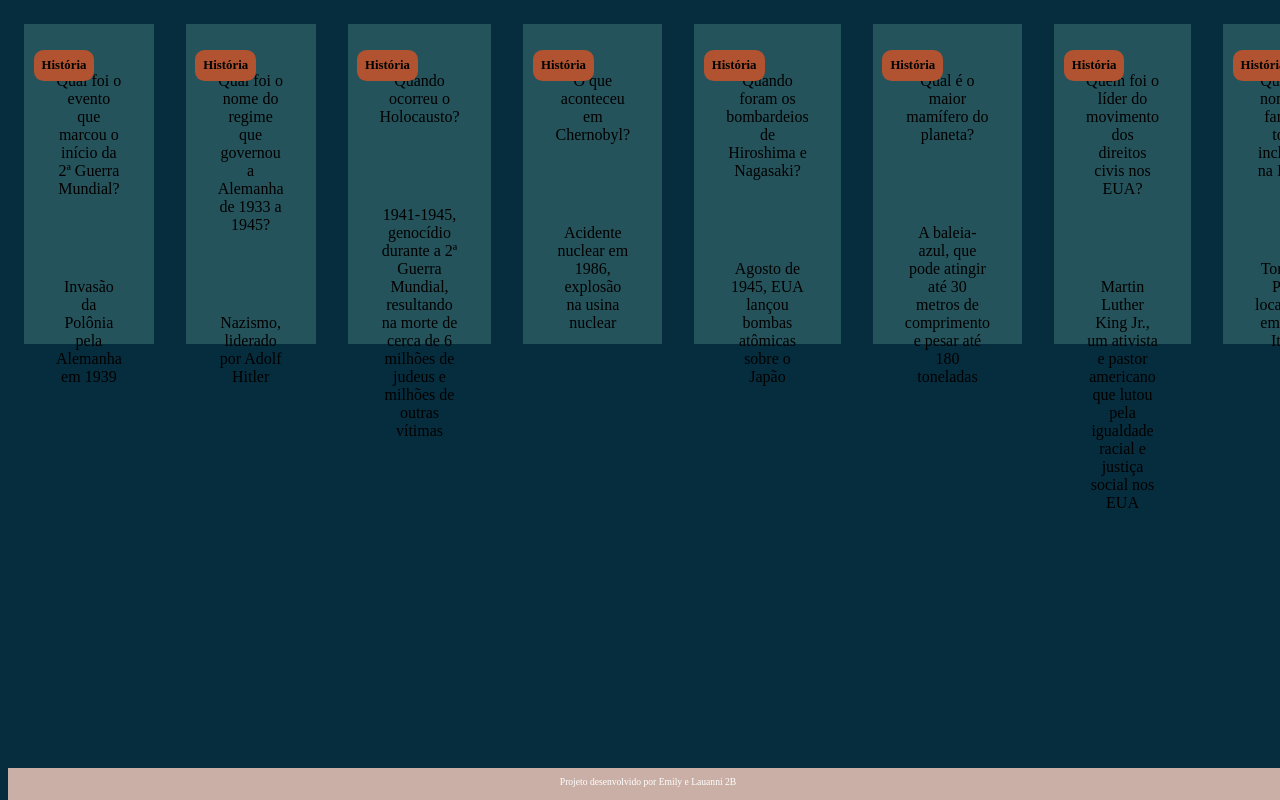
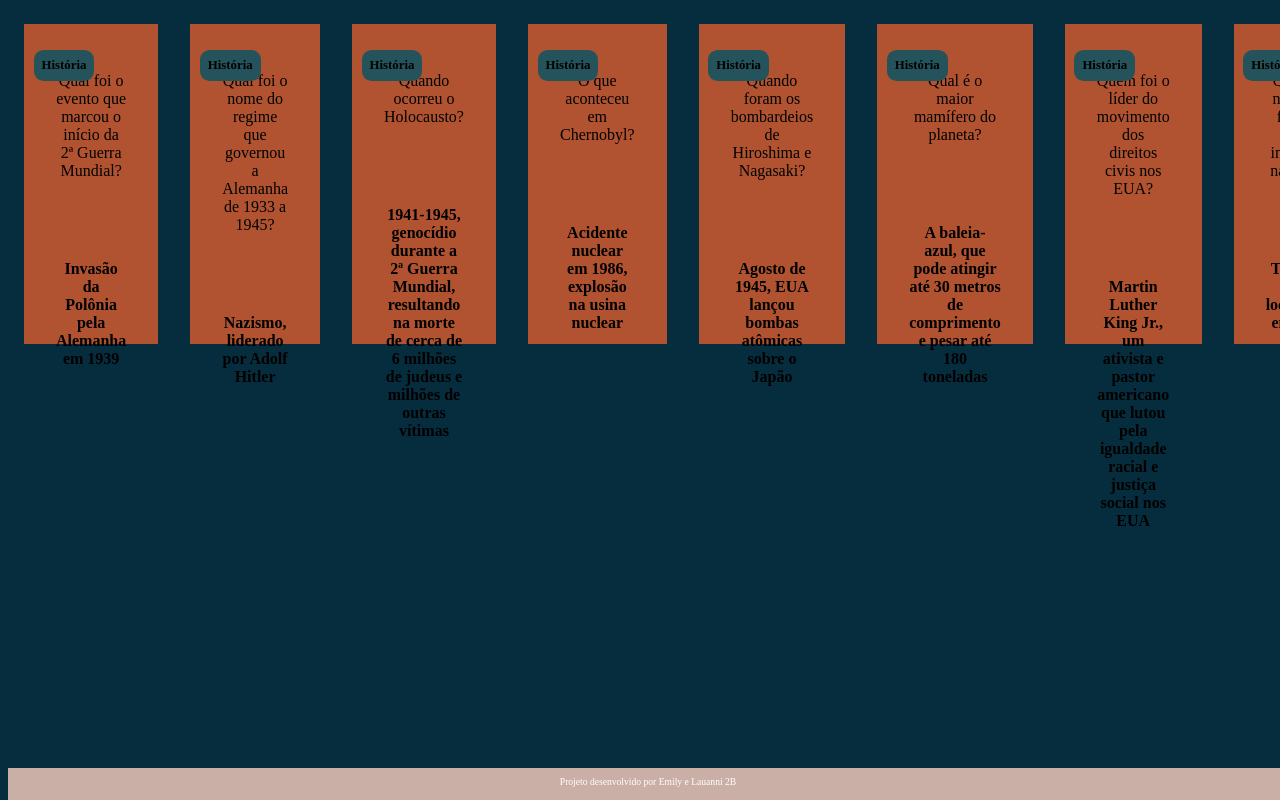
Before and after one commit to 7lauanni/flashcard_2B, a plain HTML site: page index.html in a window 1280 px wide. Shown: the top 800 px of the page. Drawn offline with Linux system fonts and the light colour scheme.

Commit message:
aula de 04/08

```diff
--- a/assets/style.css
+++ b/assets/style.css
@@ -9,7 +9,7 @@ display: flex;
 
 .cartao{
     margin: 1rem 1rem;
-    background-color: #25535b;
+    background-color: #b15330;
     height: 20rem;
     flex-grow: 1;
     flex-basis:calc(33% - 6rem) ;
@@ -22,7 +22,7 @@ display: flex;
 }
 
 .cartao__conteudo h3{
-    background-color:#b15330;
+    background-color:#25535b;
     border:1px solid var(--text-color);
     text-align: left;
     padding: 0.5rem;
@@ -42,6 +42,11 @@ color: var(--text-color);
 font-weight: 500;
 }
 
+.cartao__conteudo__resposta p{
+color: var(--card-back-color);
+font-weight: 700;
+}
+
 footer{
     background-color:#c9afa5;
     color:white;
@@ -56,3 +61,7 @@ footer p{
     font-size: 0.6rem;
     margin-top: 0.5rem;
 }
+
+.cartao:hover .cartao__conteudo{
+transform: rotateY('180deg');
+}
```
